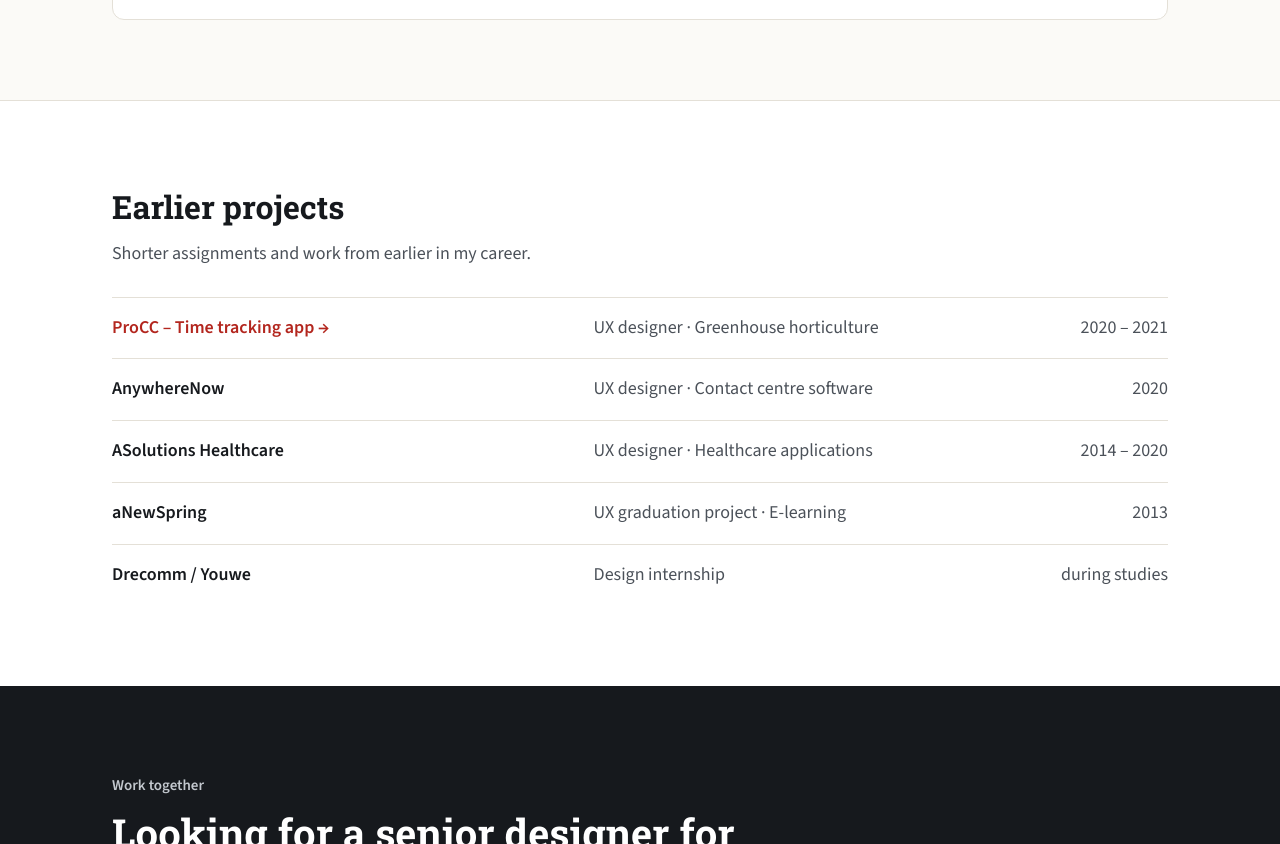
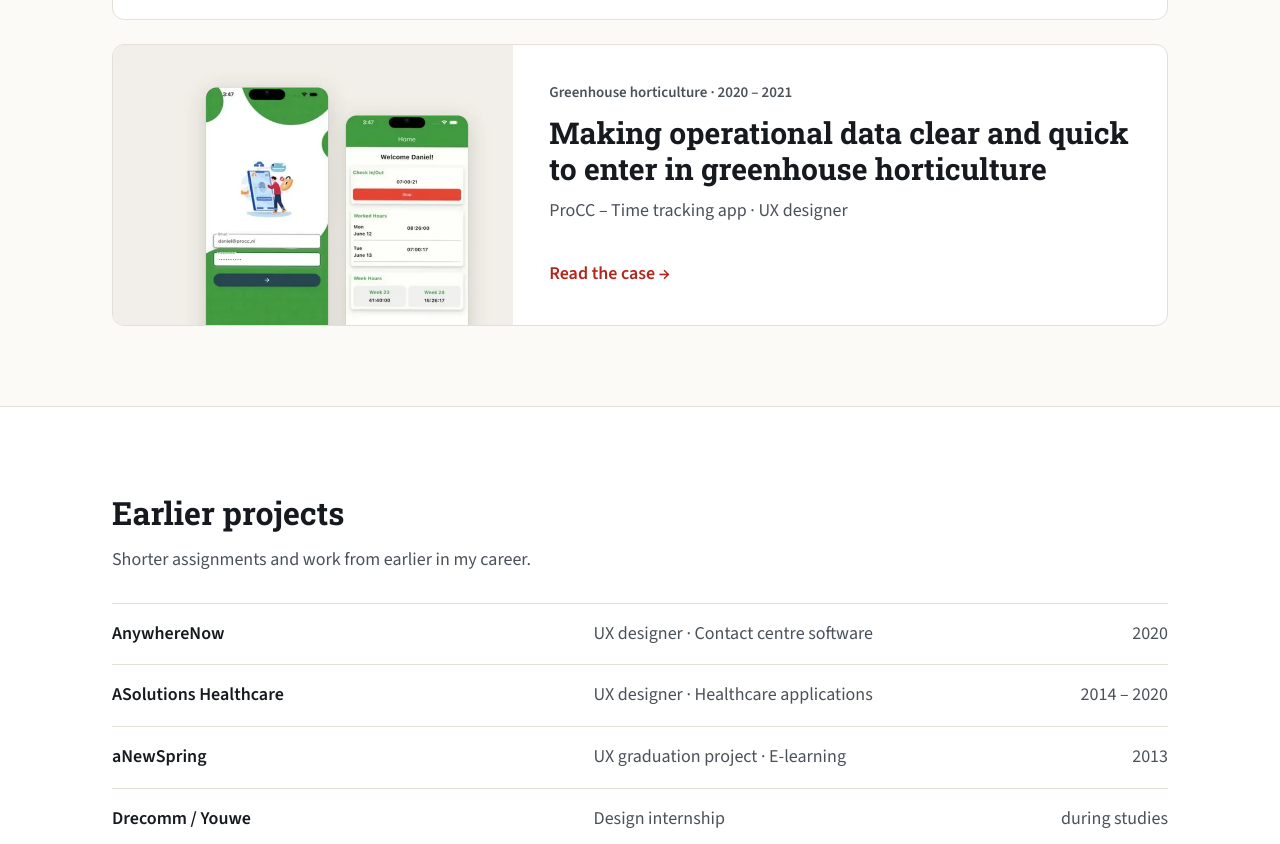
Before and after one commit to lando-z/Lando-Zeilstra-portfolio, a plain HTML site: page en/cases/index.html in a window 1280 px wide. Shown: the part 2237-3081 px from the top of the page. Drawn offline with Linux system fonts and the light colour scheme.

Commit message:
Add files via upload

```diff
--- a/en/cases/index.html
+++ b/en/cases/index.html
@@ -99,13 +99,19 @@
 <h2 class="case-row__title"><a href="attenza/index.html" class="case-card__link">Bringing care requests and care providers together faster in palliative home care</a></h2>
 <p class="text-muted">Attenza – Care app · Senior UX and product designer</p>
 <span class="case-card__more" aria-hidden="true">Read the case →</span>
+</div></article><article class="case-row">
+<div class="case-row__media"><img sizes="(max-width: 700px) 100vw, 560px" srcset="../../images/procc-cover-800.webp 800w, ../../images/procc-cover-1600.webp 1600w" src="../../images/procc-cover-800.webp" width="1600" height="1000" alt="" loading="lazy" decoding="async" class="case-row__image"></div>
+<div class="case-row__body">
+<span class="case-row__meta">Greenhouse horticulture · 2020 – 2021</span>
+<h2 class="case-row__title"><a href="procc/index.html" class="case-card__link">Making operational data clear and quick to enter in greenhouse horticulture</a></h2>
+<p class="text-muted">ProCC – Time tracking app · UX designer</p>
+<span class="case-card__more" aria-hidden="true">Read the case →</span>
 </div></article></section>
 <section class="case-pager">
 <div class="earlier">
 <h2 class="earlier__title">Earlier projects</h2>
 <p class="earlier__lead">Shorter assignments and work from earlier in my career.</p>
 <ul class="earlier__list">
-<li class="earlier__item"><a class="lz-row earlier__link" href="procc/index.html"><span class="earlier__link-label">ProCC – Time tracking app <span aria-hidden="true">→</span></span><span class="text-muted-inline">UX designer · Greenhouse horticulture</span><span class="lz-year text-muted-inline">2020 – 2021</span></a></li>
 <li class="lz-row earlier__item"><span class="text-strong">AnywhereNow</span><span class="text-muted-inline">UX designer · Contact centre software</span><span class="lz-year text-muted-inline">2020</span></li><li class="lz-row earlier__item"><span class="text-strong">ASolutions Healthcare</span><span class="text-muted-inline">UX designer · Healthcare applications</span><span class="lz-year text-muted-inline">2014 – 2020</span></li><li class="lz-row earlier__item"><span class="text-strong">aNewSpring</span><span class="text-muted-inline">UX graduation project · E-learning</span><span class="lz-year text-muted-inline">2013</span></li><li class="lz-row earlier__item"><span class="text-strong">Drecomm / Youwe</span><span class="text-muted-inline">Design internship</span><span class="lz-year text-muted-inline">during studies</span></li>
 </ul>
 </div>
```
Also changed, not shown: cases/index.html (+7 -1 lines).
